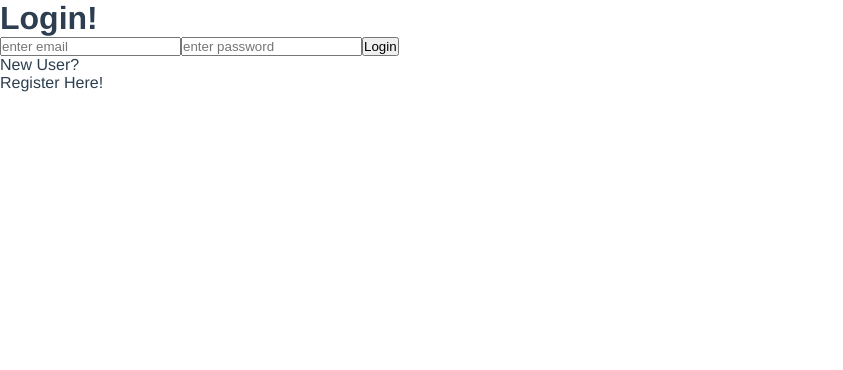
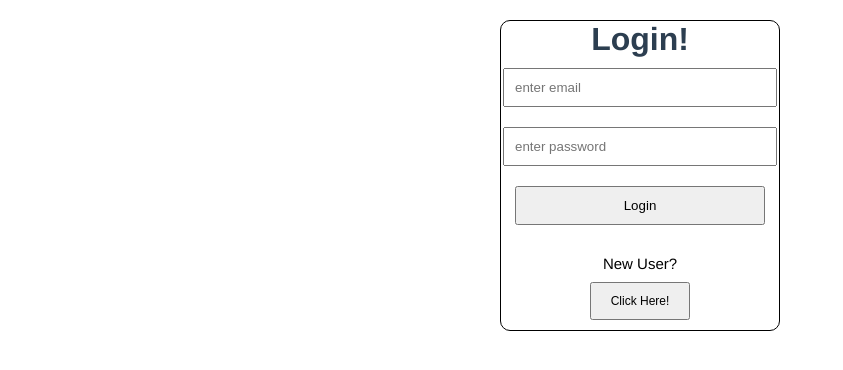
Before and after one commit to namansharma20/test-app, a Vue app: page /login in a window 1280 px wide. Shown: the top 370 px of the page, without its empty margins (0-843 px from the left). Built offline with nearby package versions, Linux system fonts and the light colour scheme.

Commit message:
Last commit before refactoring to Composition API.

```diff
--- a/DB/db.json
+++ b/DB/db.json
@@ -1,4 +1,60 @@
 {
-  "user": [],
-  "restaurant": []
+  "user": [
+    {
+      "email": "naman@test.com",
+      "name": "Naman Sharma",
+      "password": "naman@123",
+      "id": 1
+    },
+    {
+      "email": "abhishek@test.com",
+      "name": "Abhishek",
+      "password": "abhishek@123",
+      "id": 2
+    },
+    {
+      "email": "ashok@test.com",
+      "name": "Ashok Sharma",
+      "password": "ashok@123",
+      "id": 3
+    },
+    {
+      "email": "abhay@test.com",
+      "name": "Abhay Sharma",
+      "password": "abhay@123",
+      "id": 4
+    }
+  ],
+  "restaurant": [
+    {
+      "name": "Shankar mishthan",
+      "address": "Jamdoli, Jaipur",
+      "phone": "9865234764",
+      "id": 1
+    },
+    {
+      "name": "Dominos",
+      "address": "Panch Batti",
+      "phone": "9737462763",
+      "id": 2
+    },
+    {
+      "name": "Sky Beach",
+      "address": "Vaishali Nagar, Jaipur",
+      "phone": "9876904578",
+      "id": 3
+    },
+    {
+      "name": "Molly Moo",
+      "address": "Kanodia Circle, JLN Marg",
+      "phone": "7865348965",
+      "id": 4
+    },
+    {
+      "name": "Saras Parlor",
+      "address": "JLN Marg",
+      "phone": "9823906534",
+      "id": 5
+    }
+  ]
 }
--- a/package.json
+++ b/package.json
@@ -8,7 +8,9 @@
     "lint": "vue-cli-service lint"
   },
   "dependencies": {
+    "@popperjs/core": "^2.11.8",
     "axios": "^1.4.0",
+    "bootstrap": "^5.3.1",
     "core-js": "^3.8.3",
     "vue": "^3.2.13",
     "vue-router": "^4.0.13"
--- a/src/components/LoginComponent.vue
+++ b/src/components/LoginComponent.vue
@@ -1,13 +1,20 @@
 <template>
-    <div>
-        <h1>Login!</h1>
+    <div class="main">
 
-        <input type="text" placeholder="enter email" v-model="email">
-        <input type="password" placeholder="enter password" v-model="password">
-        <button @click="handleLogin">Login</button>
-        <p>New User?</p>
-        <p :style="{'cursor':'pointer'}" @click="$emit('register')">Register Here!</p>
+        <div class="login">
+            <h1>Login!</h1>
+
+            <input type="text" placeholder="enter email" v-model="email">
+            <input type="password" placeholder="enter password" v-model="password">
+            <button @click="handleLogin">Login</button>
+        </div>
+        <div class="register">
+
+            <p>New User?</p>
+            <button class="register" :style="{'cursor':'pointer'}" @click="$emit('register')">Click Here!</button>
+        </div>
     </div>
+
 </template>
 
 <script>
@@ -41,3 +48,41 @@ export default {
     emits:['register']
 }
 </script>
+
+<style scoped>
+.login{
+    display: flex;
+    align-items: center;
+    flex-direction: column;
+}
+.login input{
+    width:250px;
+    padding: 10px;
+    margin: 10px;
+}
+.login button{
+    width:250px;
+    padding:10px;
+    margin:10px
+}
+.register{
+    display: flex;
+    align-items: center;
+    flex-direction: column;
+}
+.register p{
+    font-size: 15px;
+    color: black;
+    margin-top: 20px;
+}
+.register button{
+    width:100px;
+    margin:10px;
+    font-size: 12px;
+}
+.main{
+    border: 1px solid black;
+    margin: 20px 500px;
+    border-radius: 10px;
+}
+</style>
--- a/src/components/SignupComponent.vue
+++ b/src/components/SignupComponent.vue
@@ -1,10 +1,13 @@
 <template>
-    <div>
-        <h1>Sig up!</h1>
-        <input type="text" placeholder="enter name" v-model="name">
-        <input type="text" placeholder="enter email" v-model="email">
-        <input type="password" placeholder="enter password" v-model="password">
-        <button @click="handleSignup">Login</button>
+    <div class="main">
+        <div class="register">
+            <h1>Sign up!</h1>
+            <input type="text" placeholder="enter name" v-model="name">
+
+            <input type="text" placeholder="enter email" v-model="email">
+            <input type="password" placeholder="enter password" v-model="password">
+            <button @click="handleSignup">Login</button>
+        </div>
         <p>Already registered?</p>
         <p :style="{'cursor':'pointer'}" @click="$emit('login')">Login Here!</p>
     </div>
@@ -40,3 +43,25 @@ export default {
     emits:['login']
 }
 </script>
+<style>
+.main{
+    border: 1px solid black;
+    margin: 20px 500px;
+    border-radius: 10px;
+}
+.register{
+    display: flex;
+    align-items: center;
+    flex-direction: column;
+}
+.register input{
+    width:250px;
+    padding: 10px;
+    margin: 10px;
+}
+.register button{
+    width:250px;
+    padding:10px;
+    margin:10px
+}
+</style>
--- a/src/main.js
+++ b/src/main.js
@@ -1,5 +1,7 @@
 import { createApp } from 'vue'
 import App from './App.vue'
 import  router  from './router/index.js'
+// import "bootstrap/dist/css/bootstrap.css"
 
 createApp(App).use(router).mount('#app')
+// import "bootstrap/dist/js/bootstrap.js"
```
Also changed, not shown: 2 other files (tests, documents, lock files or other folders).
